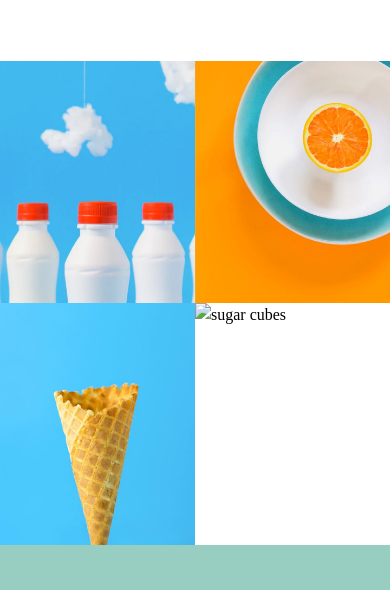
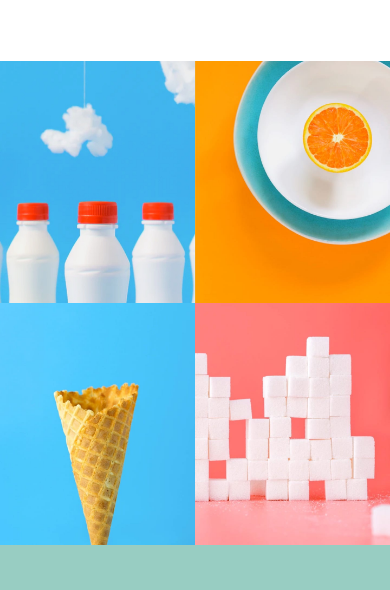
Before and after one commit to danieldudu/sunny-side-agengy-landing-page, a plain HTML site: page index.html in a window 390 px wide. Shown: the part 4416-5006 px from the top of the page. Drawn offline with Linux system fonts and the light colour scheme.

Commit message:
img minor changes

```diff
--- a/css/style.css
+++ b/css/style.css
@@ -597,14 +597,22 @@ a:not([class]) {
 .gallery-imageset-1,
 .gallery-imageset-2 {
   max-width: 50%;
-  flex: 50%;
+  display: block;
+  /* flex: 50%; */
 }
 
 @media (min-width: 750px) {
   .gallery-wrapper {
       flex-direction: row;
       max-width: 1440px;
+
   }
+.gallery-imageset-1,
+.gallery-imageset-2 {
+  width: 100%;
+
+}
+
 }
 
 
--- a/index.html
+++ b/index.html
@@ -214,14 +214,10 @@
 
 						<img
 							class="gallery-imageset-2"
-							srcset="
-								/images/mobile/image-gallery-sugar-cubes.jpg  376w,
-								/images/desktop/image-gallery-sugar-cubes.jpg 720w
-							"
+							srcset="images\mobile\image-gallery-sugar-cubes.jpg 376w, images\desktop\image-gallery-sugarcubes.jpg 720w"
 							sizes="(min-width: 750px) 376px, 720px"
-							src="/images/mobile/image-gallery-sugar-cubes.jpg"
-							alt="sugar cubes"
-						/>
+							src="images\mobile\image-gallery-sugar-cubes.jpg"
+							alt="sugar-cubes"/>
 					</section>
 				</div>
 			</main>
```
